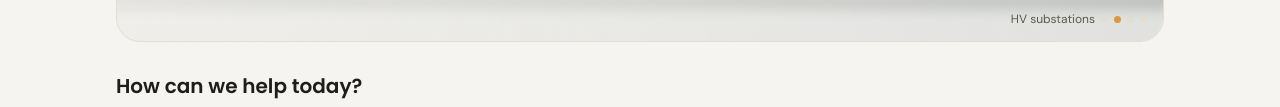
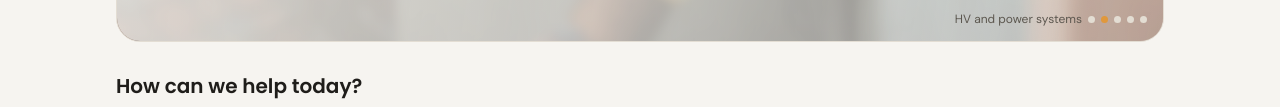
Before and after one commit to Zach-Lawrie/nexora-digital, a plain HTML site: page mea/public/index.html in a window 1280 px wide. Shown: the part 687-794 px from the top of the page. Drawn offline with Linux system fonts and the light colour scheme; no server answers.

Commit message:
MEA: stock photos in the home banner
Co-Authored-By: Claude Opus 5.5 <noreply@anthropic.com>
Claude-Session: https://claude.ai/code/session_0137Vn9vb4Xu1niYGrXXCodu

```diff
--- a/mea/public/index.html
+++ b/mea/public/index.html
@@ -197,8 +197,8 @@ tr:last-child td{border-bottom:0}
 <!-- HOME -->
 <section class="tab stack" id="tab-home">
   <div class="hero">
-    <div class="slides" aria-hidden="true"><i class="on" style="background-image:url(/projects/slide1.jpg)" data-cap="Control panels"></i><i style="background-image:url(/projects/slide2.jpg)" data-cap="HV substations"></i><i style="background-image:url(/projects/slide3.jpg)" data-cap="Mining and processing"></i><i style="background-image:url(/projects/slide4.jpg)" data-cap="Training labs"></i></div><div class="dim" aria-hidden="true"></div>
-    <div class="slide-cap" aria-hidden="true"><span id="slideCap">Control panels</span><b class="on"></b><b></b><b></b><b></b></div>
+    <div class="slides" aria-hidden="true"><i class="on" style="background-image:url(/projects/photo-electrical.jpg)" data-cap="Electrical installation"></i><i style="background-image:url(/projects/photo-power.jpg)" data-cap="HV and power systems"></i><i style="background-image:url(/projects/photo-plant.jpg)" data-cap="Mining and processing plant"></i><i style="background-image:url(/projects/photo-training.jpg)" data-cap="Automation training labs"></i><i style="background-image:url(/projects/photo-maintenance.jpg)" data-cap="Maintenance and shutdowns"></i></div><div class="dim" aria-hidden="true"></div>
+    <div class="slide-cap" aria-hidden="true"><span id="slideCap">Electrical installation</span><b class="on"></b><b></b><b></b><b></b><b></b></div>
     <div>
       <span class="eyebrow">Welcome to MEA</span>
       <h1>Mechanical, electrical and automation work you can count on.</h1>
```
Also changed, not shown: mea/public/projects/photo-electrical.jpg (added), mea/public/projects/photo-maintenance.jpg (added), mea/public/projects/photo-plant.jpg (added), mea/public/projects/photo-power.jpg (added), mea/public/projects/photo-training.jpg (added).
